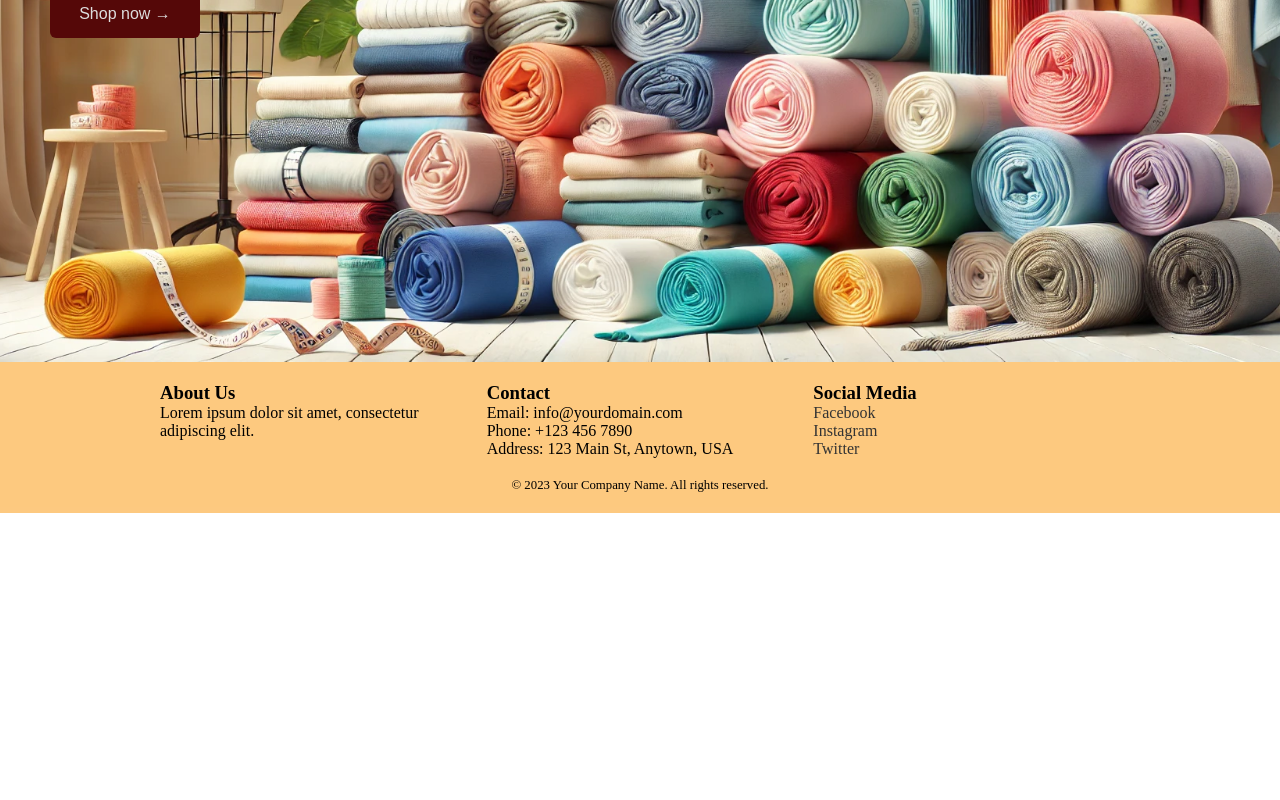
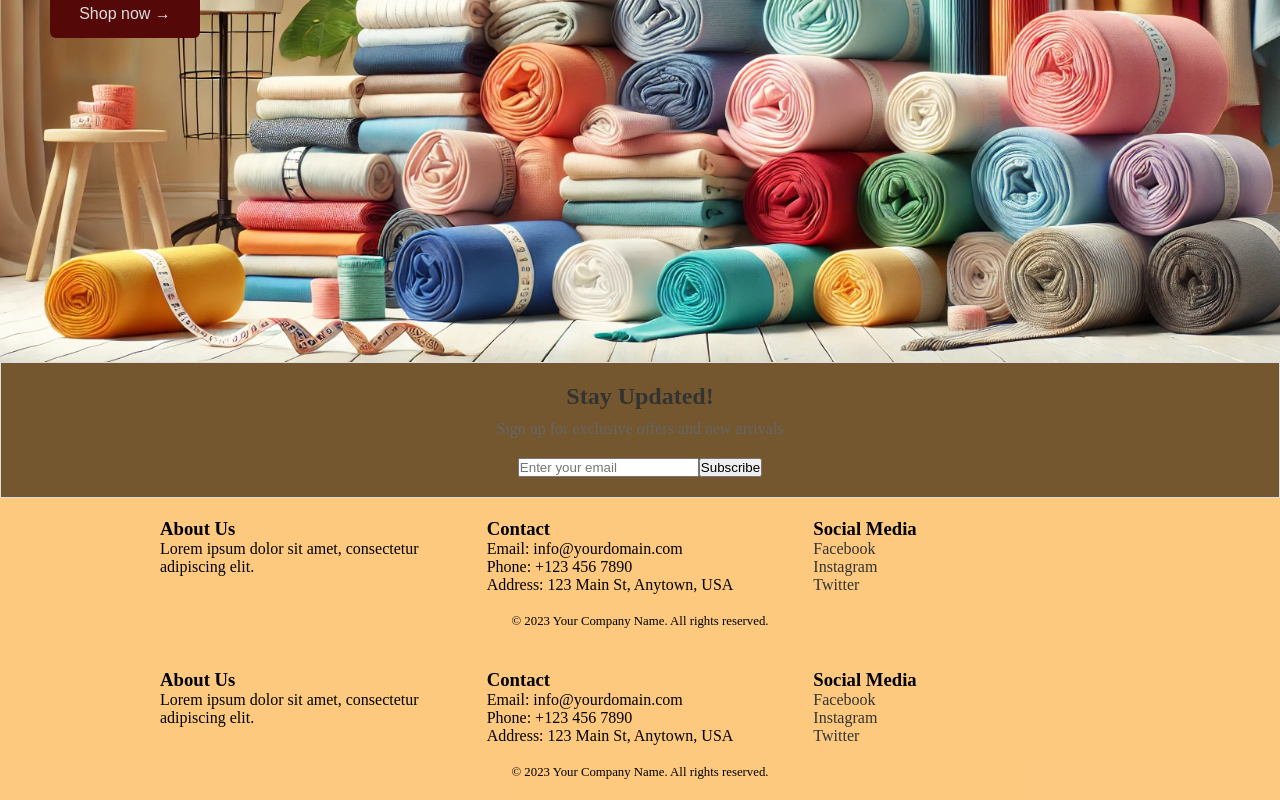
Before and after one commit to Bolaji87/Modish-Dynamics, a React (Vite) app: page / in a window 1280 px wide. Shown: the part 510-1310 px from the top of the page. Before the commit the page ends 1023 px from the top, so only its background shows below. Built offline with nearby package versions, Linux system fonts and the light colour scheme.

Commit message:
feat:use footer

```diff
--- a/src/pages/home/HomePage.jsx
+++ b/src/pages/home/HomePage.jsx
@@ -2,12 +2,16 @@ import React from "react";
 
 import "./home.css";
 import Hero from "../../components/hero/Hero";
+import Newsletter from "../../components/newsletter/Newsletter";
+import Footer from "../../components/footer/Footer";
 
 Hero;
 const HomePage = () => {
   return (
     <div className="home-page">
       <Hero />
+      <Newsletter />
+      <Footer />
     </div>
   );
 };
--- a/src/pages/home/home.css
+++ b/src/pages/home/home.css
@@ -1,5 +1,5 @@
 .home-page {
   width: 100vw;
-  height: 100vh;
+  height: 100%;
   /* padding: 0 50px; */
 }
```
